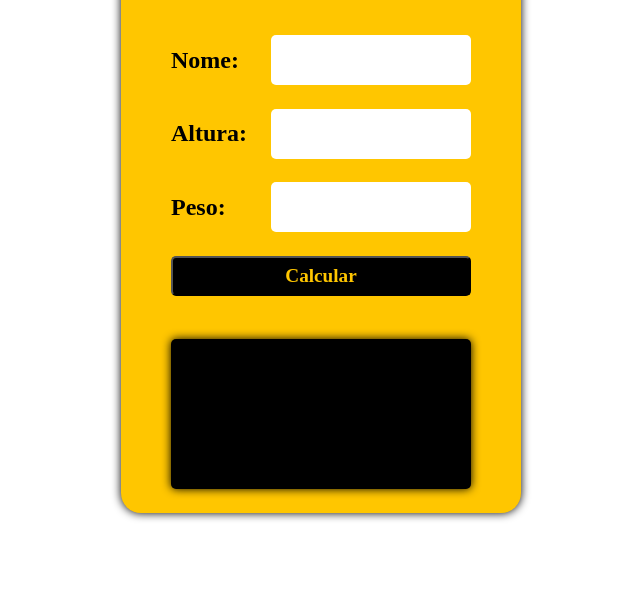
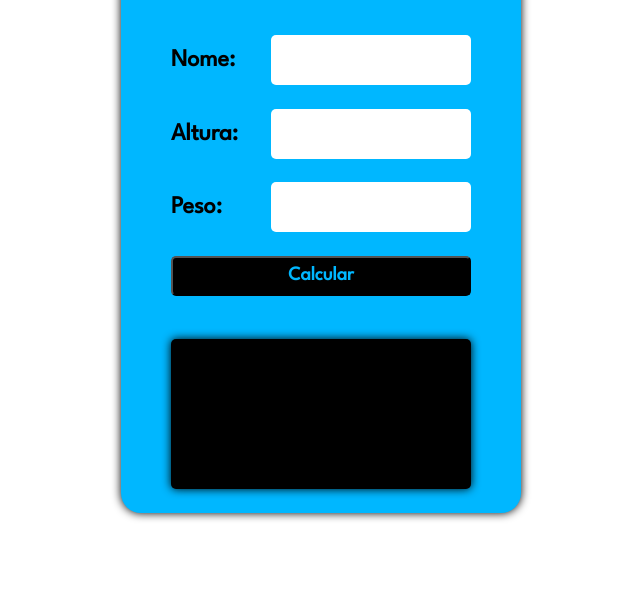
Before and after one commit to felipeaccioli/calculadora-imc, a plain HTML site: page index.html in a window 1280 px wide. Shown: the part 187-800 px from the top of the page, without its empty margins (319-959 px from the left). Drawn offline with Linux system fonts and the light colour scheme.

Commit message:
Modificando algumas propriedades do CSS

```diff
--- a/src/styles/style.css
+++ b/src/styles/style.css
@@ -1,3 +1,7 @@
+@charset "UTF-8";
+
+@import url('https://fonts.googleapis.com/css2?family=League+Spartan&display=swap');
+
 * {
   padding: 0px;
   margin: 0px;
@@ -14,7 +18,7 @@ main {
 .container{
   display: flex;
   flex-direction: column;
-  background: rgb(255, 198, 0);
+  background: rgb(0, 183, 255);
   width: 400px;
   height: 600px;
   align-items: center;
@@ -29,7 +33,7 @@ main {
   align-items: center;
   width: 100%;
   height: 50px;
-  font: bold 2.5rem serif;
+  font: bold 2.5rem 'League Spartan';
   border-bottom: solid 5px black;
   margin-bottom: 20px;
 }
@@ -48,20 +52,20 @@ main {
   border-radius: 5px;
   border: none;
   outline: 0;
-  font: bold 1.5rem serif;
+  font: bold 1.5rem 'League Spartan';
   text-align: center;
 }
 
 .input label {
-  font: bold 1.5rem serif;
+  font: bold 1.5rem 'League Spartan';
 }
 
 button {
   width: 300px;
   height: 40px;
-  font: bold 1.2rem serif;
+  font: bold 1.2rem 'League Spartan';
   background: #000;
-  color: rgb(255, 198, 0);
+  color: rgb(0, 183, 255);
   outline: none;
   border-radius: 5px;
   cursor: pointer;
@@ -74,10 +78,10 @@ button {
   width: 300px;
   height: 150px;
   border-radius: 5px;
-  font: italic 1.5rem serif;
+  font: italic 1.5rem 'League Spartan';
   box-shadow: 0px 0px 10px black;
   background: #000;
-  color: rgb(255, 198, 0);
+  color: rgb(0, 183, 255);
   padding: 20px;
   box-sizing: border-box;
   user-select: none;
```
